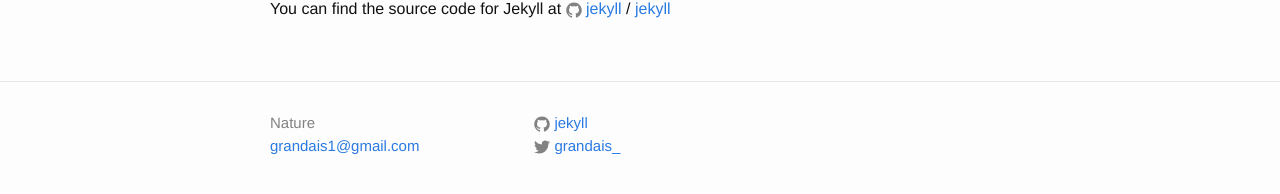
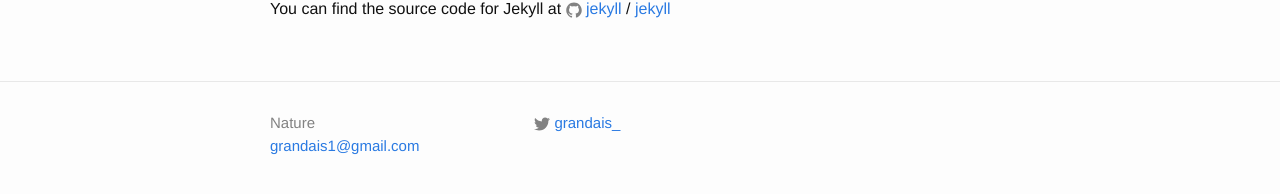
Before and after one commit to grandais2/grandais2.github.io, a Jekyll site: the page built from about.md, in a window 1280 px wide. Shown: the part 264-458 px from the top of the page. Built offline with Jekyll 4.4.1, drawn with Linux system fonts in a browser that asks for light colours.

Commit message:
Update footer.html

```diff
--- a/_includes/footer.html
+++ b/_includes/footer.html
@@ -14,11 +14,6 @@
 
       <div class="footer-col footer-col-2">
         <ul class="social-media-list">
-          {% if site.github_username %}
-          <li>
-            {% include icon-github.html username=site.github_username %}
-          </li>
-          {% endif %}
 
           {% if site.twitter_username %}
           <li>
```
